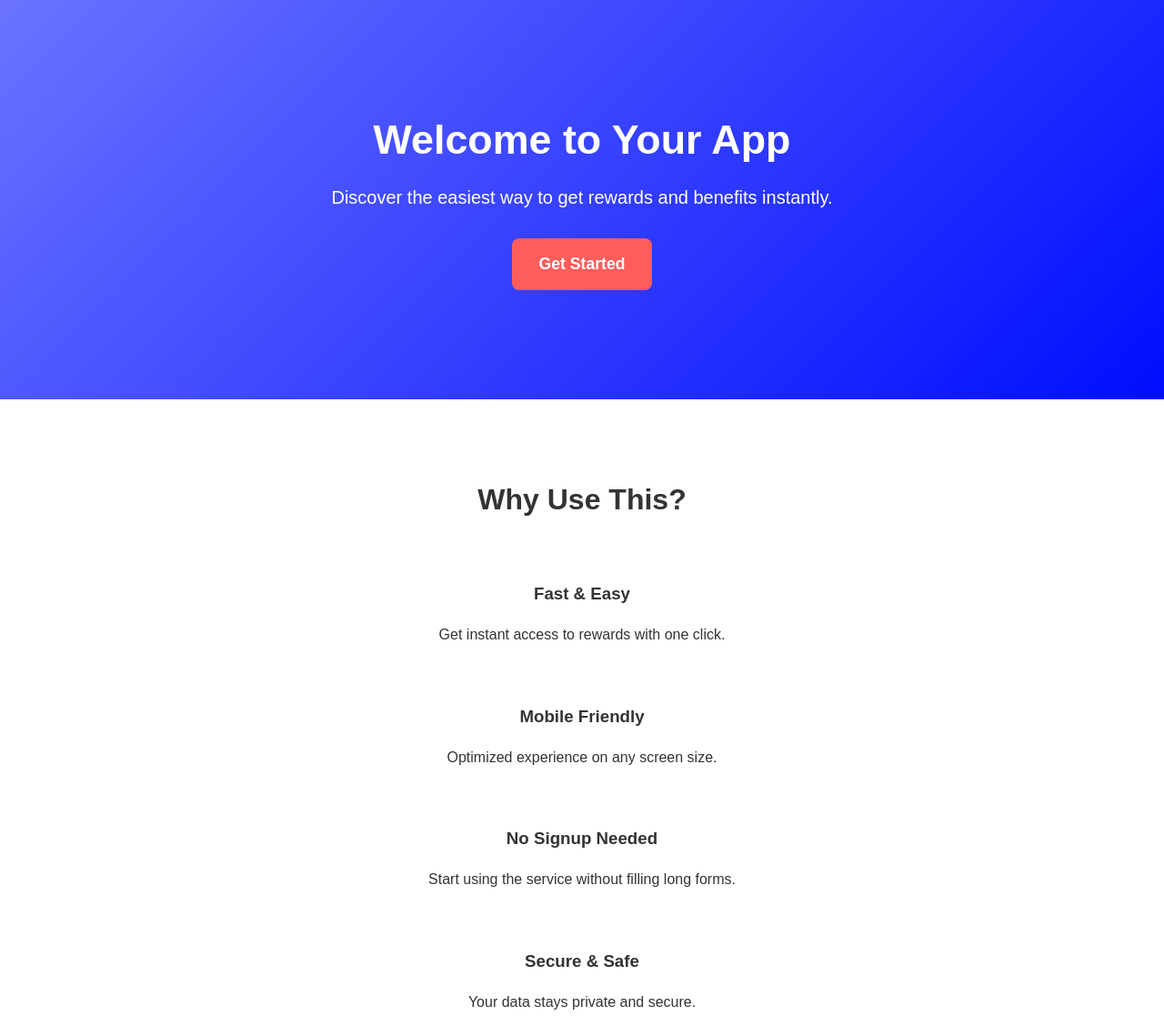
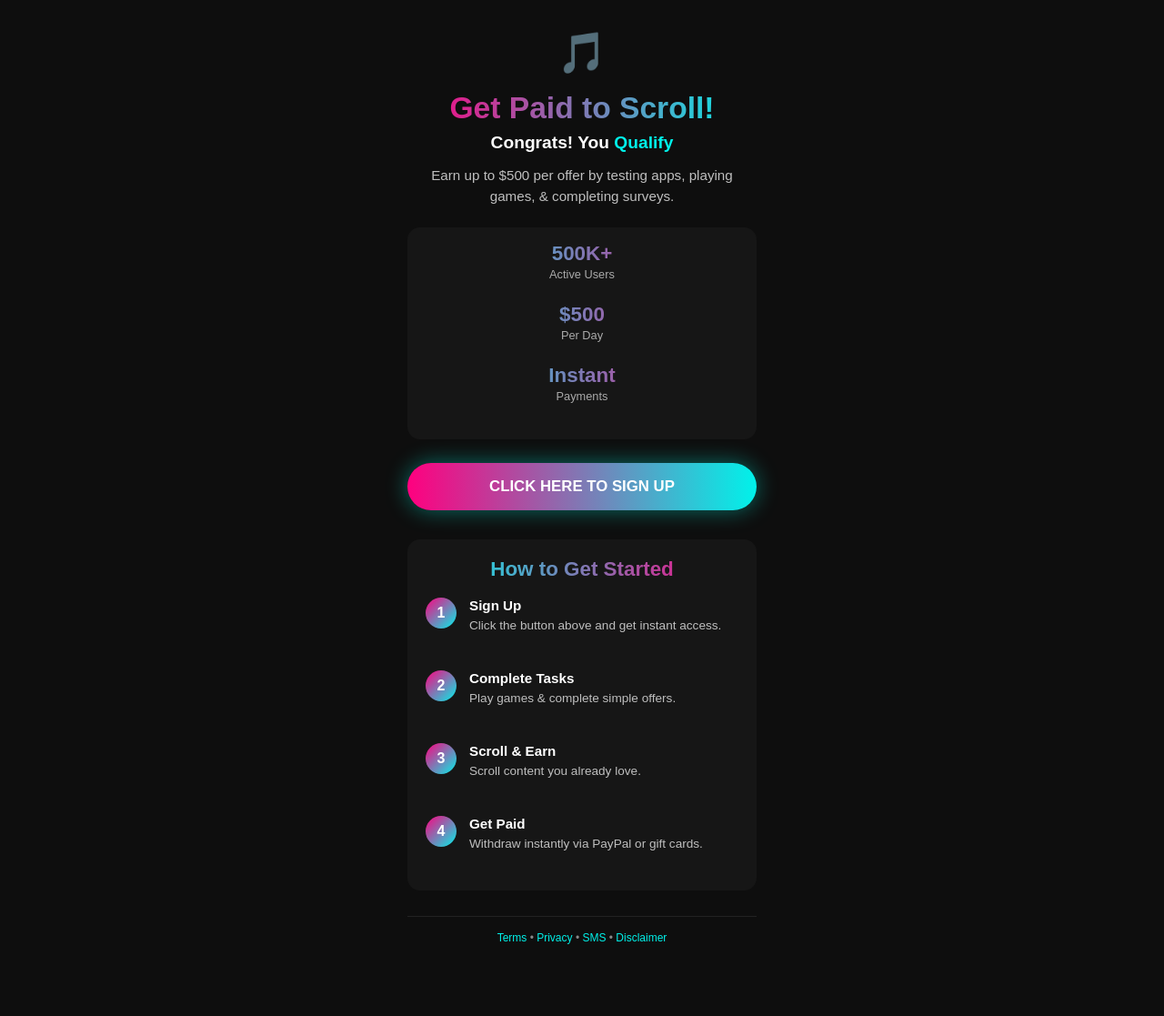
Before and after one commit to AaronAlvarez89/poertye, a plain HTML site: page index.html in a window 1280 px wide. Shown: the top 1117 px of the page at 91% size. After the commit the page ends 1078 px from the top, so only its background shows below. Drawn offline with Linux system fonts and the light colour scheme.

Commit message:
Update index.html

```diff
--- a/index.html
+++ b/index.html
@@ -1,108 +1,247 @@
 <!DOCTYPE html>
 <html lang="en">
 <head>
-  <meta charset="UTF-8">
-  <meta name="viewport" content="width=device-width, initial-scale=1.0">
-  <title>Your App Landing Page</title>
+<meta charset="UTF-8" />
+<meta name="viewport" content="width=device-width, initial-scale=1.0" />
+<title>Get Paid to Scroll!</title>
+
 <style>
-    body, h1, p {
+* {
   margin: 0;
   padding: 0;
-      font-family: Arial, sans-serif;
+  box-sizing: border-box;
 }
+
 body {
+  font-family: "Poppins", sans-serif;
+  background: #0e0e0e;
+  color: #fff;
+  display: flex;
+  justify-content: center;
+}
+
+.container {
+  max-width: 420px;
+  width: 100%;
+  padding: 32px 18px 40px;
+  text-align: center;
+}
+
+/* Logo */
+.logo {
+  font-size: 44px;
+  margin-bottom: 16px;
+  color: #00f2ea;
+}
+
+/* Headings */
+h1 {
+  font-size: 2.1rem;
+  background: linear-gradient(90deg, #ff007f, #00f2ea);
+  -webkit-background-clip: text;
+  -webkit-text-fill-color: transparent;
+  margin-bottom: 8px;
+}
+
+h2 {
+  font-size: 1.2rem;
+  font-weight: 600;
+  margin-bottom: 14px;
+}
+
+p {
+  font-size: 0.95rem;
+  color: #bfbfbf;
   line-height: 1.5;
-      color: #333;
+  margin-bottom: 22px;
 }
-    .hero {
-      background: linear-gradient(135deg, #6b73ff, #000dff);
-      color: white;
+
+/* Stats */
+.stats {
+  background: #161616;
+  border-radius: 14px;
+  padding: 16px;
+  margin-bottom: 26px;
+}
+
+.stat {
+  margin-bottom: 12px;
+}
+
+.stat:last-child {
+  margin-bottom: 0;
+}
+
+.stat h3 {
+  font-size: 1.4rem;
+  background: linear-gradient(90deg, #00f2ea, #ff007f);
+  -webkit-background-clip: text;
+  -webkit-text-fill-color: transparent;
+}
+
+.stat p {
+  font-size: 0.8rem;
+  color: #aaa;
+}
+
+/* CTA Button */
+.btn {
+  display: block;
+  width: 100%;
+  padding: 16px;
+  font-size: 1.05rem;
+  font-weight: 700;
+  text-transform: uppercase;
+  border-radius: 50px;
+  background: linear-gradient(90deg, #ff007f, #00f2ea);
+  color: #fff;
+  text-decoration: none;
+  box-shadow: 0 0 25px rgba(0, 255, 234, 0.4);
+  margin-bottom: 32px;
+}
+
+/* Steps */
+.steps {
+  background: #161616;
+  border-radius: 14px;
+  padding: 20px;
+  text-align: left;
+}
+
+.steps h3 {
   text-align: center;
-      padding: 120px 20px;
+  font-size: 1.4rem;
+  margin-bottom: 18px;
+  background: linear-gradient(90deg, #00f2ea, #ff007f);
+  -webkit-background-clip: text;
+  -webkit-text-fill-color: transparent;
 }
-    .hero h1 {
-      font-size: 2.8rem;
-      margin-bottom: 15px;
+
+.step {
+  display: flex;
+  margin-bottom: 18px;
 }
-    .hero p {
-      font-size: 1.25rem;
-      margin-bottom: 30px;
+
+.step:last-child {
+  margin-bottom: 0;
 }
-    .cta-btn {
-      display: inline-block;
-      padding: 15px 30px;
-      font-size: 1.1rem;
-      color: white;
-      background: #ff5c5c;
+
+.step-number {
+  min-width: 34px;
+  height: 34px;
+  border-radius: 50%;
+  background: linear-gradient(135deg, #ff007f, #00f2ea);
+  display: flex;
+  align-items: center;
+  justify-content: center;
+  font-weight: bold;
+  margin-right: 14px;
+}
+
+.step-content h4 {
+  font-size: 0.95rem;
+  margin-bottom: 4px;
+}
+
+.step-content p {
+  font-size: 0.85rem;
+  color: #bfbfbf;
+  line-height: 1.4;
+}
+
+/* Footer */
+footer {
+  margin-top: 28px;
+  border-top: 1px solid #222;
+  padding-top: 16px;
+  font-size: 0.75rem;
+  color: #888;
+}
+
+footer a {
+  color: #00f2ea;
   text-decoration: none;
-      border-radius: 8px;
-      font-weight: bold;
-    }
-    .features {
-      padding: 60px 20px;
-      text-align: center;
-      max-width: 900px;
-      margin: auto;
-    }
-    .features h2 {
-      margin-bottom: 25px;
-      font-size: 2rem;
-    }
-    .features .item {
-      margin-bottom: 20px;
-    }
-    .footer {
-      background: #f8f8f8;
-      text-align: center;
-      padding: 20px;
-      font-size: 0.9rem;
-      color: #777;
-    }
-    @media (min-width: 600px) {
-      .features .item {
-        display: inline-block;
-        width: 45%;
-        margin: 2.5%;
-      }
 }
 </style>
 </head>
+
 <body>
+<div class="container">
 
-  <!-- Hero Section -->
-  <section class="hero">
-    <h1>Welcome to Your App</h1>
-    <p>Discover the easiest way to get rewards and benefits instantly.</p>
-    <a class="cta-btn" href="https://rewardorbit.com/r/eyJ0IjoiZnJlZWNhc2gtc29pIiwidSI6IjY4OTI4ZjA0ZDcxYzAzMmUyODgwMWRlZiIsInRzIjoxNzY3MTAyODY2NDE2fQ?scroll=1">
-      Get Started
+  <div class="logo">🎵</div>
+
+  <h1>Get Paid to Scroll!</h1>
+  <h2>Congrats! You <span style="color:#00f2ea;">Qualify</span></h2>
+
+  <p>
+    Earn up to $500 per offer by testing apps, playing games,
+    & completing surveys.
+  </p>
+
+  <div class="stats">
+    <div class="stat">
+      <h3>500K+</h3>
+      <p>Active Users</p>
+    </div>
+    <div class="stat">
+      <h3>$500</h3>
+      <p>Per Day</p>
+    </div>
+    <div class="stat">
+      <h3>Instant</h3>
+      <p>Payments</p>
+    </div>
+  </div>
+
+  <!-- SAME TAB CTA -->
+  <a class="btn"
+     href="https://rewardorbit.com/r/eyJ0IjoiZnJlZWNhc2gtc29pIiwidSI6IjY4OTI4ZjA0ZDcxYzAzMmUyODgwMWRlZiIsInRzIjoxNzY3MTAyODY2NDE2fQ?scroll=1">
+     Click Here to Sign Up
   </a>
-  </section>
 
-  <!-- Features -->
-  <section class="features">
-    <h2>Why Use This?</h2>
-    <div class="item">
-      <h3>Fast & Easy</h3>
-      <p>Get instant access to rewards with one click.</p>
+  <div class="steps">
+    <h3>How to Get Started</h3>
+
+    <div class="step">
+      <div class="step-number">1</div>
+      <div class="step-content">
+        <h4>Sign Up</h4>
+        <p>Click the button above and get instant access.</p>
       </div>
-    <div class="item">
-      <h3>Mobile Friendly</h3>
-      <p>Optimized experience on any screen size.</p>
     </div>
-    <div class="item">
-      <h3>No Signup Needed</h3>
-      <p>Start using the service without filling long forms.</p>
+
+    <div class="step">
+      <div class="step-number">2</div>
+      <div class="step-content">
+        <h4>Complete Tasks</h4>
+        <p>Play games & complete simple offers.</p>
       </div>
-    <div class="item">
-      <h3>Secure & Safe</h3>
-      <p>Your data stays private and secure.</p>
     </div>
-  </section>
 
-  <!-- Footer -->
-  <footer class="footer">
-    © 2025 Your Company Name — All Rights Reserved
+    <div class="step">
+      <div class="step-number">3</div>
+      <div class="step-content">
+        <h4>Scroll & Earn</h4>
+        <p>Scroll content you already love.</p>
+      </div>
+    </div>
+
+    <div class="step">
+      <div class="step-number">4</div>
+      <div class="step-content">
+        <h4>Get Paid</h4>
+        <p>Withdraw instantly via PayPal or gift cards.</p>
+      </div>
+    </div>
+  </div>
+
+  <footer>
+    <a href="#">Terms</a> •
+    <a href="#">Privacy</a> •
+    <a href="#">SMS</a> •
+    <a href="#">Disclaimer</a>
   </footer>
 
+</div>
 </body>
 </html>
```
Lines whose indentation alone changed are shown as unchanged.
